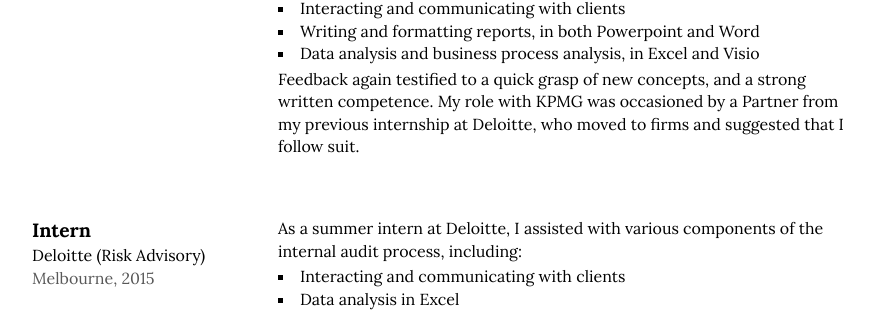
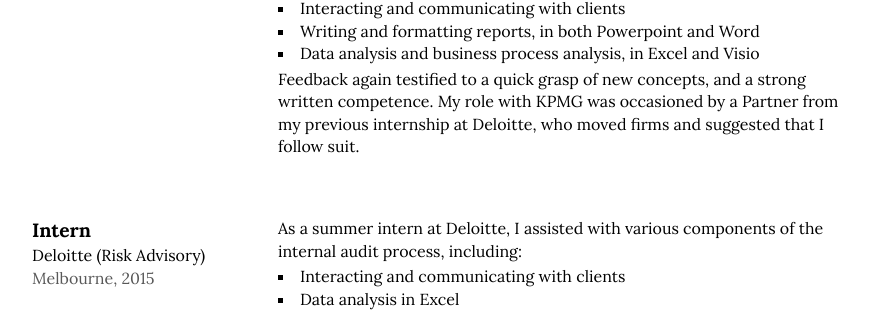
Before and after one commit to rcushen/resume, a Jekyll site: the page built from 17618f01a3a21b911c925bcb525a1d21abd30673/index.html, in a window 1280 px wide and 900 px high, scrolled down 994 px. Shown: the part 191-503 px from the top of the window, without its empty margins (198-1077 px from the left). Built offline with Jekyll 4.4.1, drawn with Linux system fonts in a browser that asks for light colours; some of the changed lines change nothing that is shown.

Commit message:
Final big update

```diff
--- a/_config.yml
+++ b/_config.yml
@@ -1,7 +1,7 @@
 # Jekyll Resume Theme
 
 # Site settings
-title: My Resume
+title: Ryan Cushen's Resume
 email: cushenr@gmail.com
 description: Ryan Cushen's resume.
 baseurl: "http://ryancushen.com"
@@ -12,7 +12,7 @@
 twitter_username: rcushen
 github_username:  rcushen
 blog_address: http://www.forestforthetree.com
-linkedin_address: https://uk.linkedin.com/in/ryancushen
+linkedin_address: http//:www.linkedin.com/in/ryancushen
 email_address: cushenr@gmail.com
 
 # Build settings
--- a/_data/jobs.yml
+++ b/_data/jobs.yml
@@ -15,7 +15,7 @@
     period: Melbourne, 2016
     description: 'Working at KPMG as a summer vacationer again saw me taking part in numerous consulting projects, and developing my skills as an analyst. This involved'
     list: '<ul><li>Interacting and communicating with clients</li><li>Writing and formatting reports, in both Powerpoint and Word</li><li>Data analysis and business process analysis, in Excel and Visio</li></ul>'
-    description2: Feedback again testified to a quick grasp of new concepts, and a strong written competence. My role with KPMG was occasioned by a Partner from my previous internship at Deloitte, who moved to firms and suggested that I follow suit.
+    description2: Feedback again testified to a quick grasp of new concepts, and a strong written competence. My role with KPMG was occasioned by a Partner from my previous internship at Deloitte, who moved firms and suggested that I follow suit.
 
 -   title: Intern
     company: Deloitte (Risk Advisory)
```
Also changed, not shown: 2 other files.
